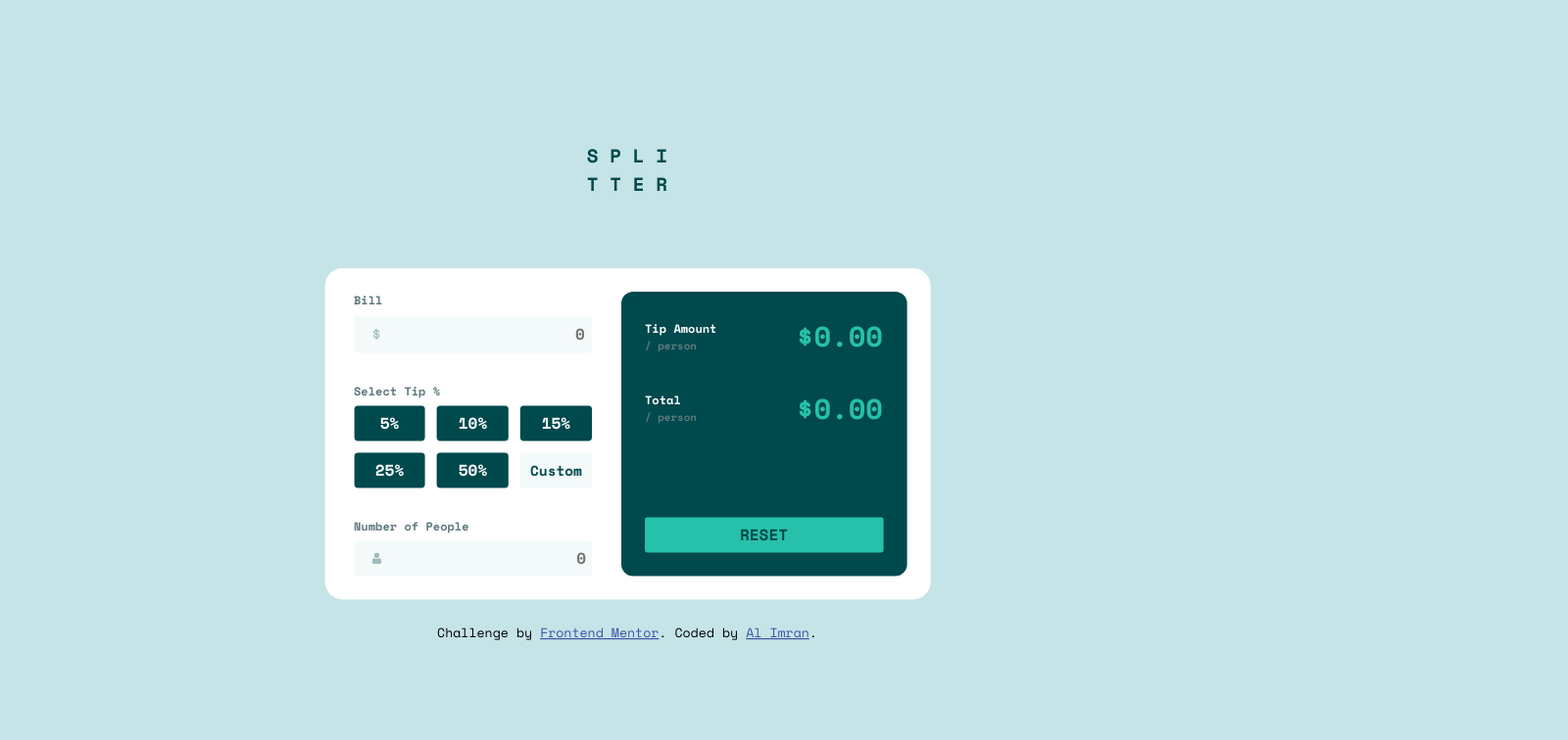
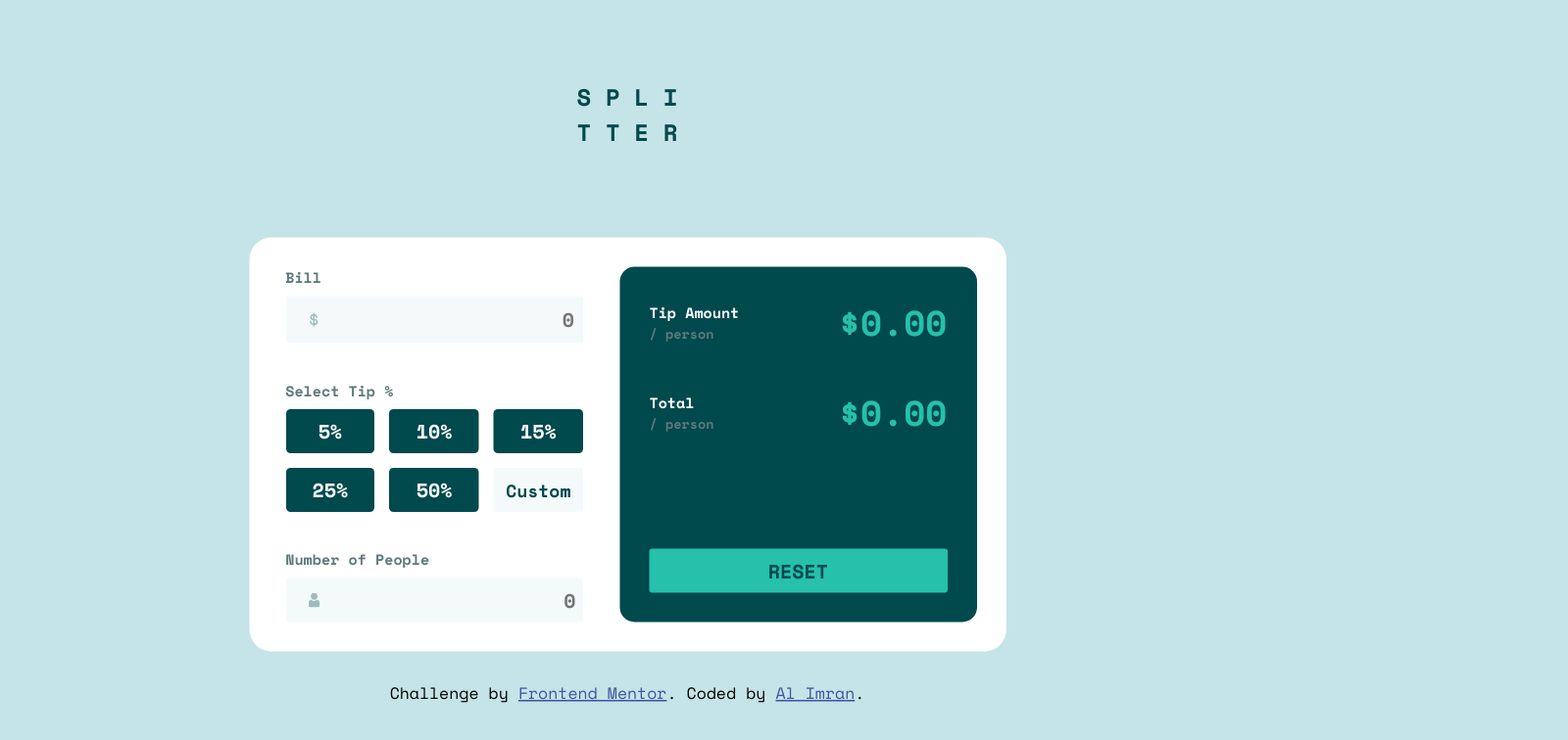
Before and after one commit to ImranAvenger/tip-calculator-app, a plain HTML site: page index.html in a window 1280 px wide. Shown: the whole page at 98% size, 1600 px wide, since content can reach past the window. Drawn offline with nearby package versions, Linux system fonts and the light colour scheme.

Commit message:
styles.css modified

```diff
--- a/styles.css
+++ b/styles.css
@@ -9,7 +9,7 @@ body {
     display: grid;
     place-content: center;
     height: 100vh;
-    transform: scale(1.2);
+    transform: scale(1.5);
     overflow: hidden;
 }
 
@@ -212,7 +212,6 @@ button, input, input::placeholder {
 @media only screen and (max-width: 450px) {
     body {
         transform: none;
-        overflow: hidden;
     }
     .container {
         flex-direction: column;
```
